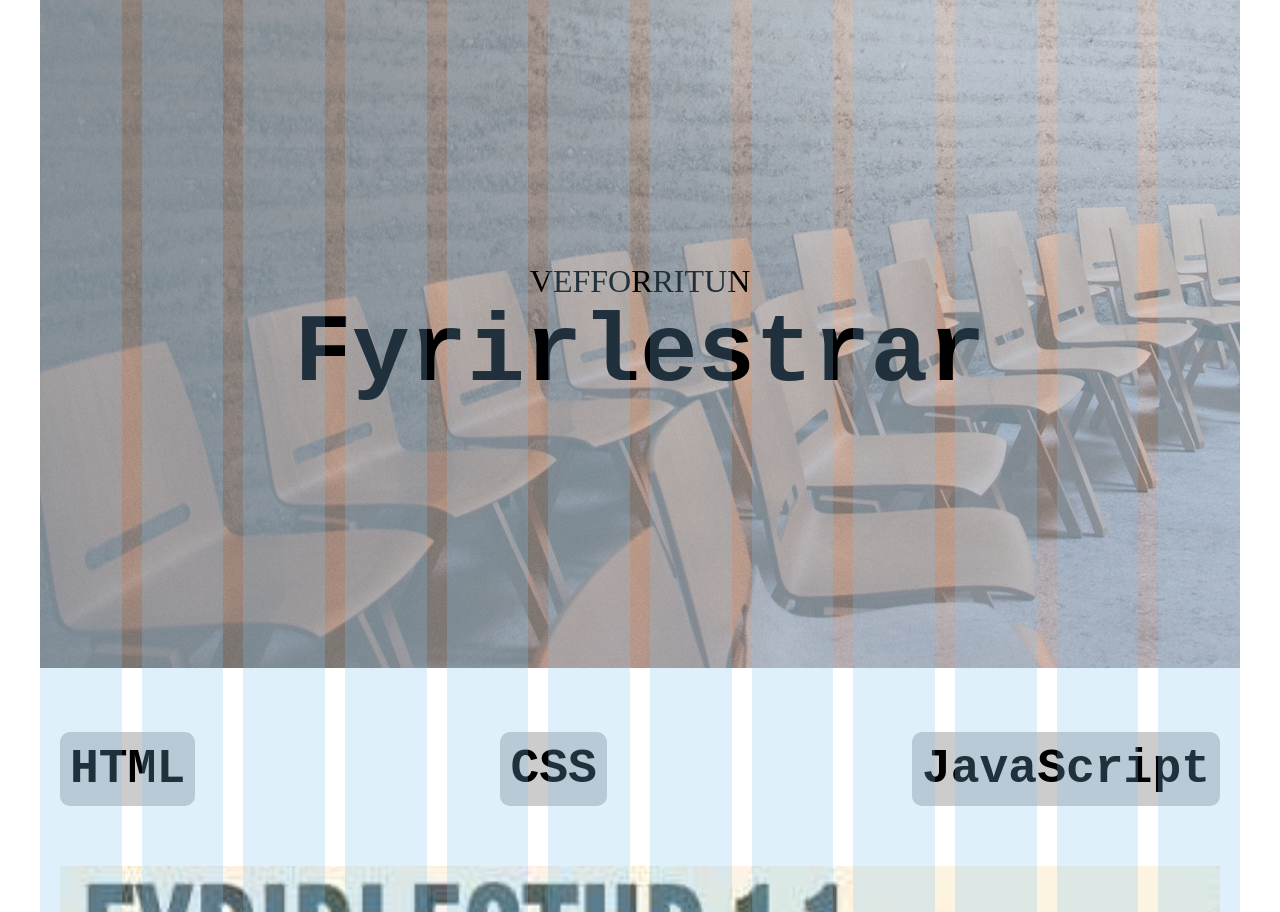
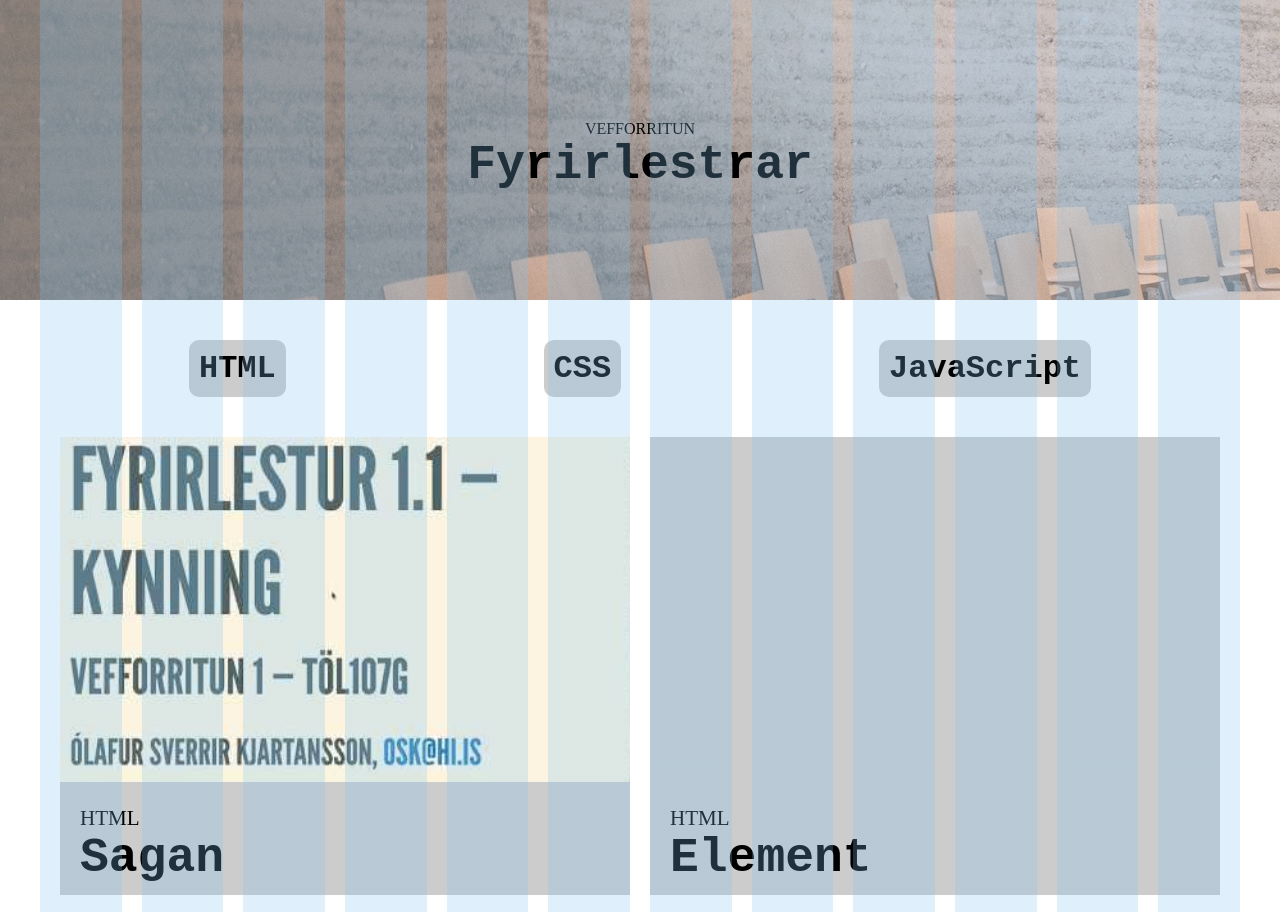
Before and after one commit to StyrmirThorarins/Tol107G-Hopverkefni-2, a website: page index.html in a window 1280 px wide. Shown: the top 912 px of the page. Drawn offline with nearby package versions, Linux system fonts and the light colour scheme; files that its build step writes are made by us from their sources; files whose address does not match are found by name.

Commit message:
utlit a index naestum tilbuid

```diff
--- a/index.html
+++ b/index.html
@@ -1,15 +1,13 @@
 <!DOCTYPE html>
 <html lang="is">
 <head>
-  <meta charset="utf-8">
+    <meta content="width=device-width, initial-scale=1" name="viewport" />
   <title>Hópverkefni 2</title>
   <link rel="stylesheet" type="text/css" href="dist/styles.css">
   <link rel="stylesheet" type="text/css" href="grid.css">
   <link href="https://fonts.googleapis.com/css?family=Roboto&display=swap" rel="stylesheet">
 </head>
 <body>
-   <main class="container">
-     <div class="main">
     <header>
         <div class="header">
           <img src="img/header.jpg" alt="header image">
@@ -19,20 +17,24 @@
           </div>
         </div>
       </header>
-        <div class="fyrirlestrar"> <!--fyrirstra div-->
-          <div class="fyrirlestrar__takkar">
+   <main class="container">
+     <div class="main">
+        <div class="btnContainer"><div class="fyrirlestrar__takkar">
             <button class="fyrirlestrar__html fyrirlestrar__btn"><h3>HTML</h3></button>
             <button class="fyrirlestrar__css fyrirlestrar__btn"><h3>CSS</h3></button>
             <button class="fyrirlestrar__javascript fyrirlestrar__btn"><h3>JavaScript</h3></button>
-          </div>
+          </div> </div>
+        <div class="fyrirlestrar"> <!--fyrirstra div-->
           <div class="fyrirlestur fyrirlestrar__sagan">
             <img src="img/thumb1.jpg" class="fyrirlestrar__img" alt="thumbnail img">
             <p>HTML</p>
             <h2>Sagan</h2>
           </div>
-          <div class="fyrirlestur fyrirlestrar__element">
+          <div class="fyrirlestur fyrirlestrar__element fyrirlestrar__anmynd">
+            <div class="fyrirlestrar__anmyndItem">
                 <p>HTML</p>
                 <h2>Element</h2>
+            </div>
           </div>
           <div class="fyrirlestur fyrirlestrar__adgengi">
               <img src="img/thumb2.jpg" class="fyrirlestrar__img" alt="thumbnail img">
@@ -59,9 +61,11 @@
             <p>JAVASCRIPT</p>
             <h2>Skalanleg vefhönnu</h2>
           </div>
-          <div class="fyrirlestur fyrirlestrar__gildi">
+          <div class="fyrirlestur fyrirlestrar__gildi fyrirlestrar__anmynd" >
+            <div class="fyrirlestrar__anmyndItem">
                 <p>JAVASCRIPT</p>
                 <h2>Gildi,týpur og virkjar</h2>
+            </div>
           </div>
           <div class="fyrirlestur fyrirlestrar__forrit">
               <img src="img/thumb7.jpg" class="fyrirlestrar__img" alt="thumbnail img">
@@ -78,9 +82,11 @@
             <p>JAVASCRIPT</p>
             <h2>Array & objects</h2>
           </div>
-          <div class="fyrirlestur fyrirlestrar__dom">
+          <div class="fyrirlestur fyrirlestrar__dom fyrirlestrar__anmynd">
+            <div class="fyrirlestrar__anmyndItem">
                 <p>JAVASCRIPT</p>
                 <h2>DOM & vafrinn</h2>
+            </div>
           </div>
           <div class="fyrirlestur fyrirlestrar__daemi">
               <img src="img/thumb10.jpg" class="fyrirlestrar__img" alt="thumbnail img">
--- a/src/styles/styles.scss
+++ b/src/styles/styles.scss
@@ -21,73 +21,129 @@ html { /* stylelint-disable-line */
 h1,h2,h3{
   font-family: $font-title;
 }
-.container{
+.container{ //div tag yfir allt nema header
   width: 100%;
   display: flex;
   justify-content: center;
 }
-.main{
+.main{ //div til að setja content max-width
   width: 100%;
   max-width: $max-width;
 }
-.fyrirlestrar{
-  padding-right: $gutter;
-  padding-left: $gutter;
+
+//fyrirlestra section byrjar
+.fyrirlestrar{ //div tag til að stýra utlit fyrirlestra div-tagga
   display: grid;
   grid-template-columns: 1fr;
-  grid-gap: $gutter*3;
+  row-gap: $gutter*2;
+  padding-left: $gutter;
+  padding-right: $gutter;
+  @media (min-width: 800px){
+    grid-template-columns: 1fr 1fr;
+    grid-gap: $gutter;
+  }
+  @media (min-width: 1500px) {
+    grid-template-columns: 1fr 1fr 1fr;
+    padding-left: 0px;
+    padding-right: 0px;
+  }
   &__img{
     width: 100%;
   }
-  &__takkar{
+  &__takkar{ //divtagg yfir css html og javascript buttons
     width: 100%;
     display: flex;
     justify-content: space-between;
+    margin-top: $gutter*2;
+    padding-left: $gutter;
+    padding-right: $gutter;
+    @media (min-width: 800px) {
+      justify-content: space-around;
+    }
+    @media (min-width: 1500px) {
+      justify-content: center;
+    }
   }
-  &__btn{
+  &__btn{ // class fyrir alla takka
     border-radius: 10px;
     background-color: $whitegrey;
     border: none;
     padding: $gutter/2;
-    margin-top: $gutter*3;
     h3{
-      font-size: $grunnleturstaerd*3;
+      font-size: $grunnleturstaerd*2;
       font-weight: bold;
     }
   }
+  &__css{ // css takki
+    @media (min-width: 1500px) {
+      margin-left: $gutter*2;
+      margin-right: $gutter*2;
+    }
+  }
+  &__anmynd{ // fyrirlestrar sem hafa ekki mynd
+    display: flex;
+    align-items: flex-end;
+  }
 }
-.fyrirlestur{
+
+.fyrirlestur{ // hvert einasti fyrirlestur
   background-color: $whitegrey;
-  padding-bottom: $gutter;
-  h2{
+  padding-bottom: $gutter/2;
+  h2{ // h2-tagg í hvert fyrirlestur
     font-family: $font-title;
-    font-size: $grunnleturstaerd*4;
+    font-size: $grunnleturstaerd*3;
     padding-left: $gutter;
   }
-  p{
+  p{ // p-tögg í hvert einasta fyrirlestur
+    font-size: 21px;
     padding-top: $gutter;
     padding-left: $gutter;
   }
 }
-.header{
+//fyrirlestra section endar
+
+//div tögg sem ekki eru í fyrirlestra div
+
+.btnContainer{ // container utan um takka-divið
+  width: 100%;
+  max-width: $max-width;
+  margin-bottom: $gutter*2;
+}
+
+.header{ //hausinn
   position: relative;
   text-align: center;
   overflow: hidden;
-  img {
+  max-width: 100%;
+  height: 100%;
+  img { // mynd á haus
     opacity: 0.6;
     filter: alpha(opacity=50);
+    height: auto;
+    width: 800px;
+    @media (min-width: 800px) {
+      height: auto;
+      width: auto;
+      overflow: visible;
+    }
   }
-  &__content{
+  &__content{ //texti í haus
+    width: 100%;
+    height: 100%;
     position: absolute;
     top: 50%;
     left: 50%;
+    padding-top: 15vh;
     transform: translate(-50%, -50%);
     font-size: 21px;
   }
-  h1{
-    font-size: $grunnleturstaerd*6;
+  h1{ //heading í haus
+    font-size: $grunnleturstaerd*3;
   }
-  &__content > p{
-    font-size: $grunnleturstaerd*2;
+  &__content > p{ // p tagg í haus
+    font-size: $grunnleturstaerd;
   }
 }
+header{ //header elementið sjálft
+  height: 300px;
+}
```
Lines whose indentation alone changed are shown as unchanged.
